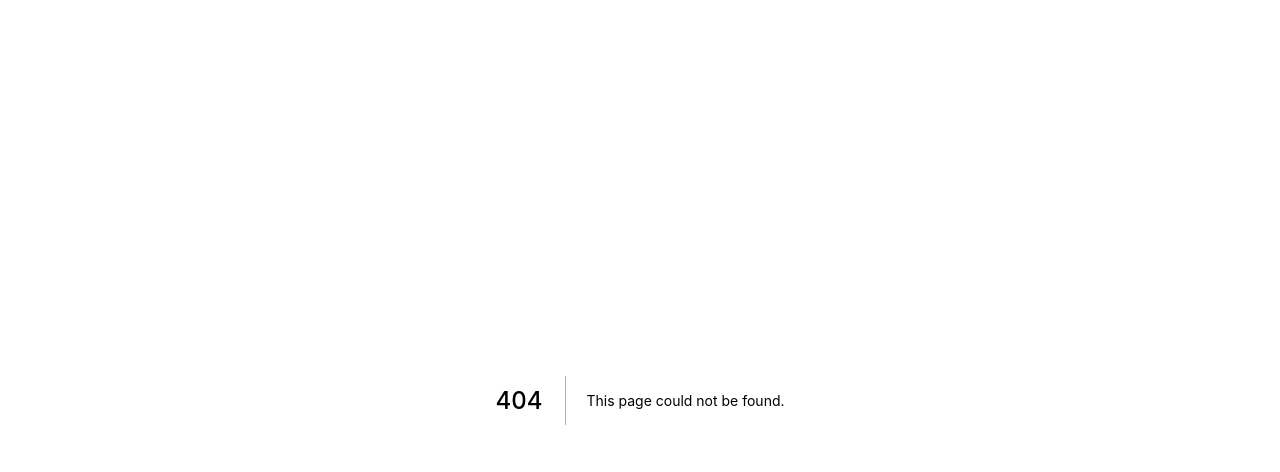
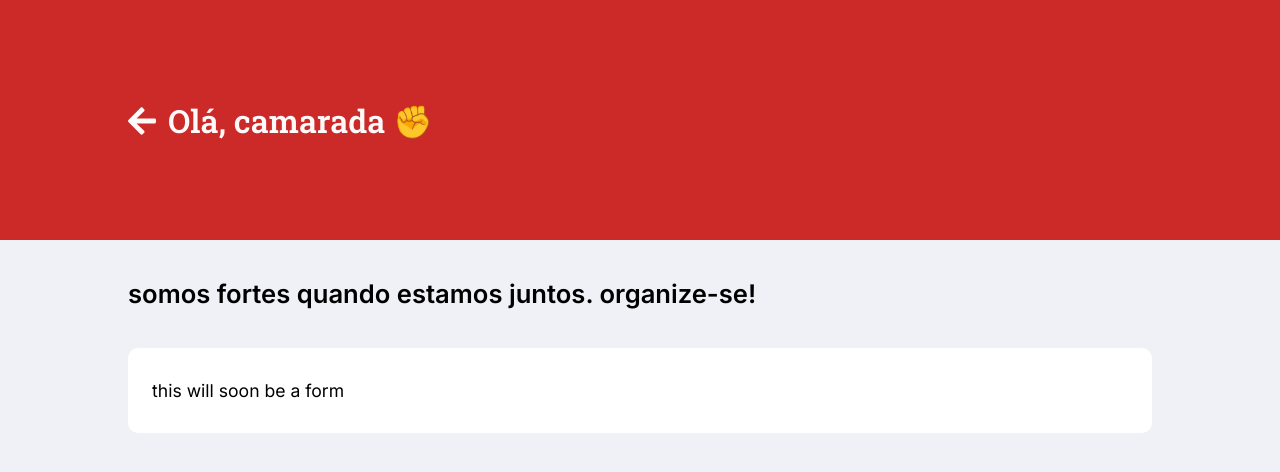
Before and after one commit to brunagerrard/projeto-depara-fullstack, a Next.js app in the folder frontend/: page /contact in a window 1280 px wide. Before the commit this address had no page. Shown: the top 472 px of the page. Built offline with nearby package versions, Linux system fonts and the light colour scheme.

Commit message:
feat(contact): setting up contact page

```diff
--- /dev/null
+++ b/frontend/components/Form.js
@@ -0,0 +1,17 @@
+import styled from "styled-components";
+
+const FormWrapper = styled.div`
+  background-color: #ffffff;
+  padding: 2rem 1.5rem;
+  margin: 2.4rem auto;
+  border-radius: 10px;
+  font: ${({theme}) => theme.fonts.paragraph};
+`;
+
+export default function Form() {
+  return (
+    <FormWrapper>
+        this will soon be a form
+    </FormWrapper>
+  );
+}
--- a/frontend/components/Nav.js
+++ b/frontend/components/Nav.js
@@ -57,7 +57,7 @@ export default function Nav() {
       <div id="login">
         <Button />
         <button id="hidden">
-          <Link href="">entregar</Link> | <Link href="/restaurants">pedir</Link>
+          <Link href="/contact">entregar</Link> | <Link href="/restaurants">pedir</Link>
         </button>
       </div>
     </Navbar>
--- a/frontend/pages/_app.js
+++ b/frontend/pages/_app.js
@@ -10,6 +10,10 @@ const GlobalStyle = createGlobalStyle`
   html, body {
     min-height: 100vh;
     background-color: ${({ theme }) => theme.colors.background}
+  }
+
+  h2 {
+    font: 600 1.6rem Inter;
   }
 `;
 
--- a/frontend/pages/about.js
+++ b/frontend/pages/about.js
@@ -2,25 +2,21 @@ import styled from "styled-components";
 import Head from "next/head";
 import Header from "../components/Header";
 
-const AboutBox = styled.div`
+export const AboutBox = styled.div`
   display: flex;
   align-items: center;
   justify-content: center;
 `;
 
-const AboutContent = styled.main`
+export const AboutContent = styled.main`
   background-color: ${({ theme }) => theme.colors.background};
-  width: calc(100% - 114px);
+  width: 80%;
   height: 100%;
   padding: 2.4rem 0;
 
   > p {
     font: ${({ theme }) => theme.fonts.paragraph};
     margin: 1.6rem auto;
-  }
-
-  h2 {
-    font: 600 1.6rem Inter;
   }
 `;
 
--- /dev/null
+++ b/frontend/pages/contact.js
@@ -0,0 +1,29 @@
+import styled from "styled-components";
+import Head from "next/head";
+import Header from "../components/Header";
+import Form from "../components/Form"
+import { AboutBox, AboutContent } from "./about.js"
+
+
+export default function Contact() {
+  return (
+    <>
+      <Head>
+        <title>Entre em contato</title>
+        <link rel="preconnect" href="https://fonts.gstatic.com" />
+        <link
+          href="https://fonts.googleapis.com/css2?family=Inter:wght@400;500;600&family=Roboto+Slab:wght@300;400;500;600&display=swap"
+          rel="stylesheet"
+        />
+      </Head>
+      <Header title="Olá, camarada ✊" />
+      <AboutBox>
+          <AboutContent>
+            <h2>somos fortes quando estamos juntos. organize-se!</h2>
+
+            <Form />
+          </AboutContent>
+      </AboutBox>
+    </>
+  );
+}
```
